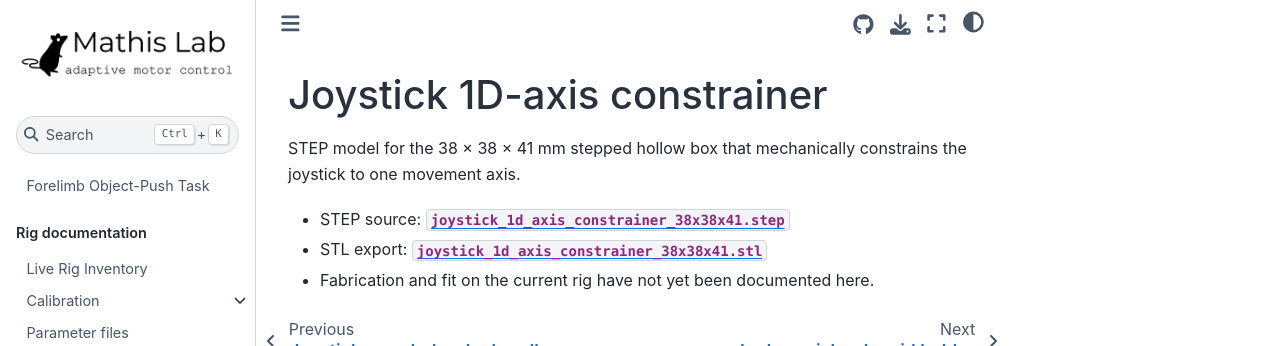
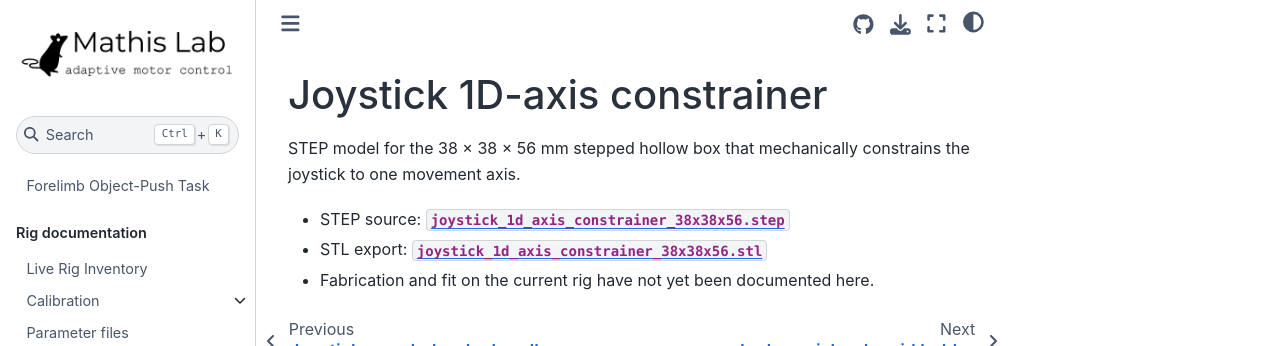
Before and after one commit to AdaptiveMotorControlLab/JoystickPushTask, a Jupyter Book: the page built from mechanical/3d-print/joystick-1d-axis-constrainer/README.md, in a window 1280 px wide. Shown: the top 346 px of the page. Built offline with Jupyter Book 1.0.4 settings and Sphinx 7.4.7 and the Sphinx Book theme 1.1.4, drawn with Linux system fonts in a browser that asks for light colours.

Commit message:
Update the 1D-axis constrainer CAD to the 38×38×56 mm revision.
Replace the previous 38×38×41 mm STEP/STL with the user-edited taller model and refresh the mechanical READMEs.

```diff
--- a/mechanical/3d-print/joystick-1d-axis-constrainer/README.md
+++ b/mechanical/3d-print/joystick-1d-axis-constrainer/README.md
@@ -1,8 +1,8 @@
 # Joystick 1D-axis constrainer
 
-STEP model for the 38 × 38 × 41 mm stepped hollow box that mechanically constrains the joystick
+STEP model for the 38 × 38 × 56 mm stepped hollow box that mechanically constrains the joystick
 to one movement axis.
 
-- STEP source: [`joystick_1d_axis_constrainer_38x38x41.step`](joystick_1d_axis_constrainer_38x38x41.step)
-- STL export: [`joystick_1d_axis_constrainer_38x38x41.stl`](joystick_1d_axis_constrainer_38x38x41.stl)
+- STEP source: [`joystick_1d_axis_constrainer_38x38x56.step`](joystick_1d_axis_constrainer_38x38x56.step)
+- STL export: [`joystick_1d_axis_constrainer_38x38x56.stl`](joystick_1d_axis_constrainer_38x38x56.stl)
 - Fabrication and fit on the current rig have not yet been documented here.
```
Also changed, not shown: mechanical/README.md (+1 -1 lines), 5 other files.
